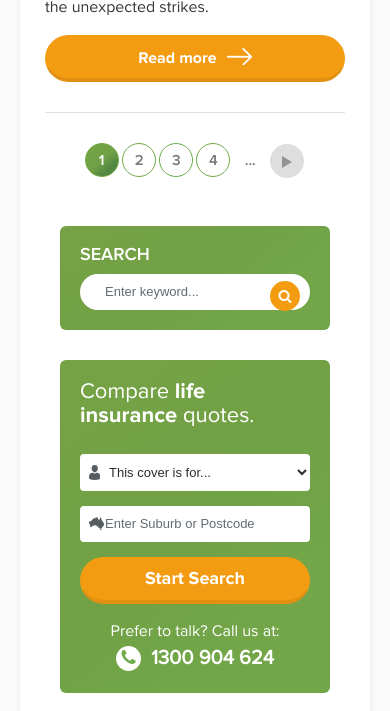
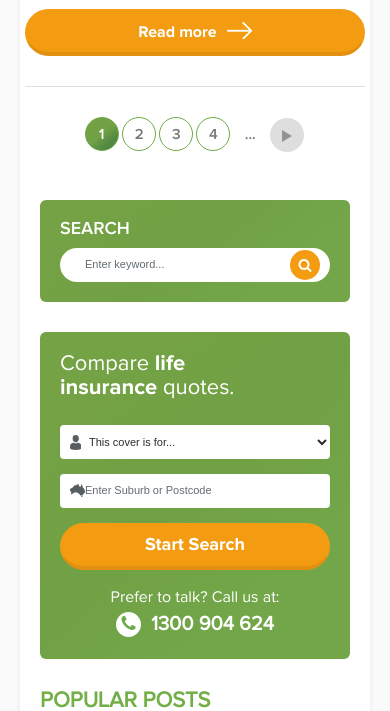
Before and after one commit to jhunreycastillo/insurance, a PHP site: page /archive.html in a window 390 px wide. Shown: the part 2406-3117 px from the top of the page. Run offline with PHP 8.4, Linux system fonts and the light colour scheme; some libraries are stand-ins or nearby versions.

Commit message:
css update
css update

```diff
--- a/assets/css/style.css
+++ b/assets/css/style.css
@@ -1485,7 +1485,7 @@ footer p {
         right: -25px;
     }
     #inner-content .container {
-        padding: 40px;
+        padding: 20px;
     }
     #inner-content {
         padding: 0 20px;
@@ -1503,8 +1503,11 @@ footer p {
         display: block;
     }
     .quote-box input[type="text"], .quote-box select , .search-box input[type="text"]{
-        font-size: 13px;
+        font-size: 11px;
         padding: 10px 10px 10px 25px;
+    }
+    .search-box button {
+        top: 90px;
     }
 @media screen and (max-width: 320px) {
     .slick-slide {
```
